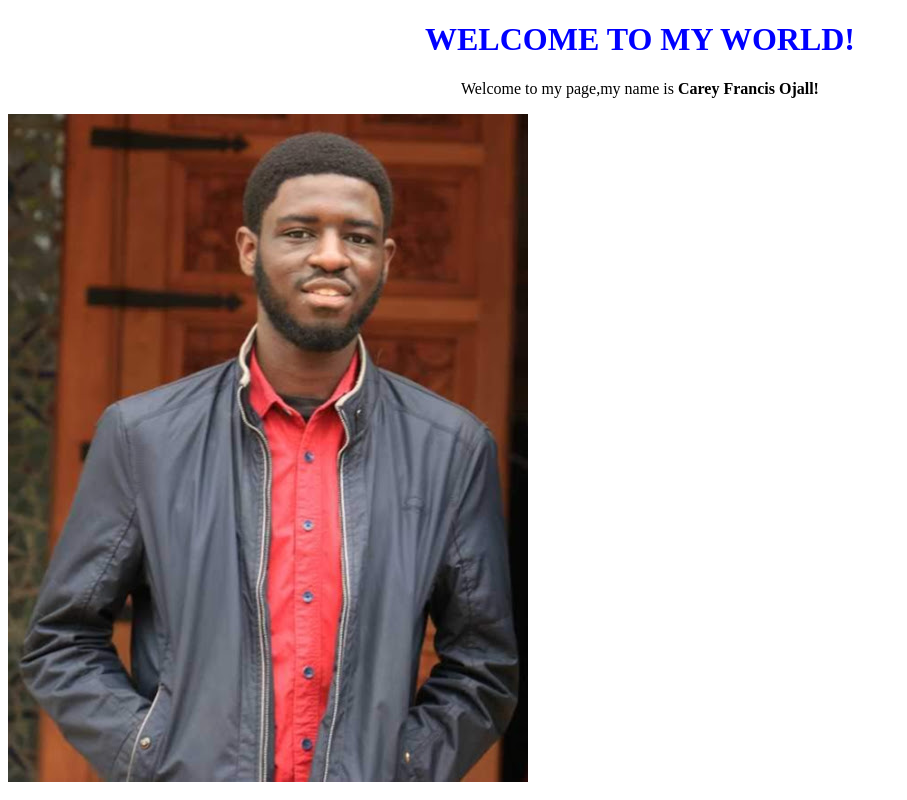
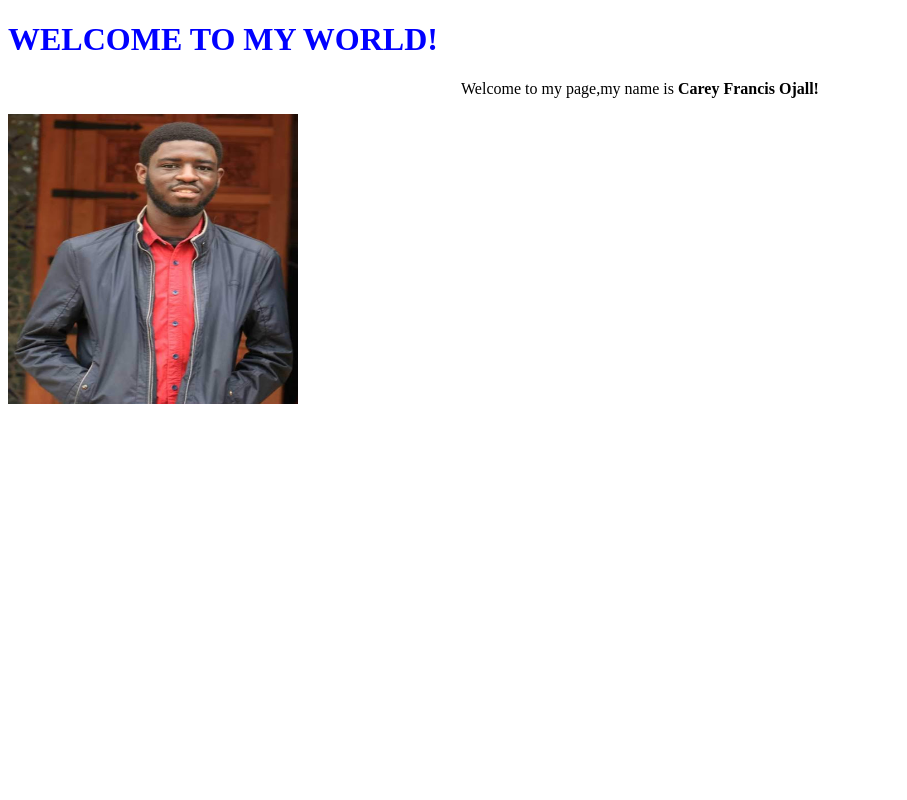
Before and after one commit to CareyFrancis/Carey-Portfolio, a plain HTML site: page Week1-IP.html in a window 1280 px wide. Shown: the whole page, without its empty margins (0-907 px from the left). Drawn offline with Linux system fonts and the light colour scheme.

Commit message:
Resized carey.jpg image

```diff
--- a/Week1-IP.html
+++ b/Week1-IP.html
@@ -6,8 +6,8 @@
     <title>Week 1 IP</title>
   </head>
   <body>
-    <h1 align="center">WELCOME TO MY WORLD!</h1>
+    <h1>WELCOME TO MY WORLD!</h1>
     <p align="center">Welcome to my page,my name is <strong>Carey Francis Ojall!</strong></p>
-    <img src="carey.jpg" alt="A picture of me">
+    <img src="carey.jpg" width="290" height="290"alt="A picture of me">
   </body>
 </html>
--- /dev/null
+++ b/css/Week1-IP.css
@@ -0,0 +1,9 @@
+h1{
+  color: blue;
+  text-align: center;
+}
+
+img{
+  width: 50px;
+  height: 20px;
+}
```
